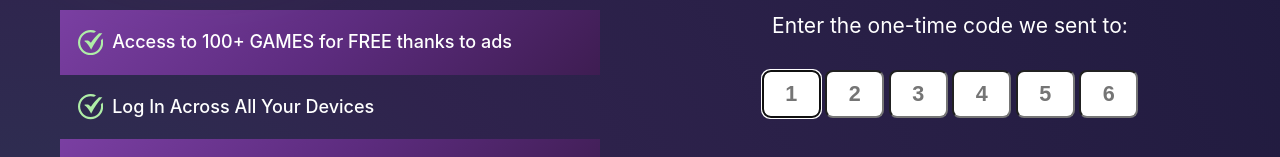
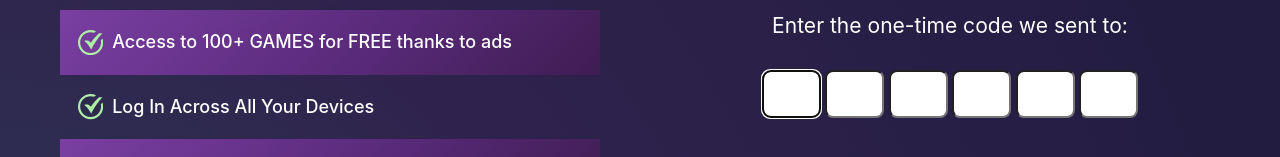
Before and after one commit to DiegoGutierrezDev/GameHouse-test, a Vue app: page /step2 in a window 1280 px wide. Shown: the part 275-432 px from the top of the page. Built offline with nearby package versions, Linux system fonts and the light colour scheme.

Commit message:
Verification code working

```diff
--- a/src/components/AppOTP.vue
+++ b/src/components/AppOTP.vue
@@ -1,21 +1,41 @@
 <script setup>
-import { ref } from 'vue'
+import { reactive, watchEffect } from 'vue'
 
-const otpCont = ref(null)
+const emit = defineEmits(['update:otp', 'completed'])
+
+const digits = reactive(['', '', '', '', '', ''])
+
+watchEffect(() => {
+  const fullCode = digits.join('')
+  emit('update:otp', fullCode)
+
+  if (fullCode.length === 6 && !digits.includes('')) {
+    emit('completed', fullCode)
+  }
+})
+
+function autoFocusNext(e, index) {
+  const value = e.target.value
+
+  if (value && index < 5) {
+    e.target.nextElementSibling?.focus()
+  } else if (!value && index > 0) {
+    e.target.previousElementSibling?.focus()
+  }
+}
 </script>
 
 <template>
-  <div ref="otpCont" class="code-container">
+  <div class="code-container">
     <input
+      v-for="(digit, index) in digits"
+      :key="index"
       type="text"
       class="code-box"
-      v-for="(number, index) in 6"
-      :key="number + index"
+      maxlength="1"
+      v-model="digits[index]"
       :autofocus="index === 0"
-      :placeholder="index + 1"
-      maxlength="1"
-      @focus="!value"
-      @keydown="handleKeyDown($event, ind)"
+      @input="(e) => autoFocusNext(e, index)"
     />
   </div>
 </template>
--- a/src/views/register/RegisterStep2.vue
+++ b/src/views/register/RegisterStep2.vue
@@ -3,11 +3,24 @@ import AppBenefits from '@/components/AppBenefits.vue'
 import AppButton from '@/components/AppButton.vue'
 import AppOTP from '@/components/AppOTP.vue'
 import PageWrapper from '../layouts/PageWrapper.vue'
-
+import { ref } from 'vue'
 import { useUserStore } from '@/stores/user'
 
+const otpValue = ref('')
 const userStore = useUserStore()
 const email = userStore.email.email
+
+async function verifyCode(code) {
+  console.log('Código recibido del hijo:', code)
+
+  await fetch('/api/validate-email', {
+    method: 'POST',
+    headers: {
+      'Content-Type': 'application/json',
+    },
+    body: JSON.stringify({ email: userStore.email.email, code }),
+  })
+}
 </script>
 
 <template>
@@ -25,7 +38,7 @@ const email = userStore.email.email
     </template>
 
     <template #input>
-      <AppOTP style="margin-top: 1.4em"></AppOTP>
+      <AppOTP style="margin-top: 1.4em" v-model:otp="otpValue" @completed="verifyCode"> </AppOTP>
     </template>
 
     <template #title>
@@ -41,7 +54,7 @@ const email = userStore.email.email
       </p></template
     >
     <template #button>
-      <AppButton text="Verify"></AppButton>
+      <AppButton text="Verify" @click="verifyCode"></AppButton>
     </template>
   </PageWrapper>
 </template>
```
